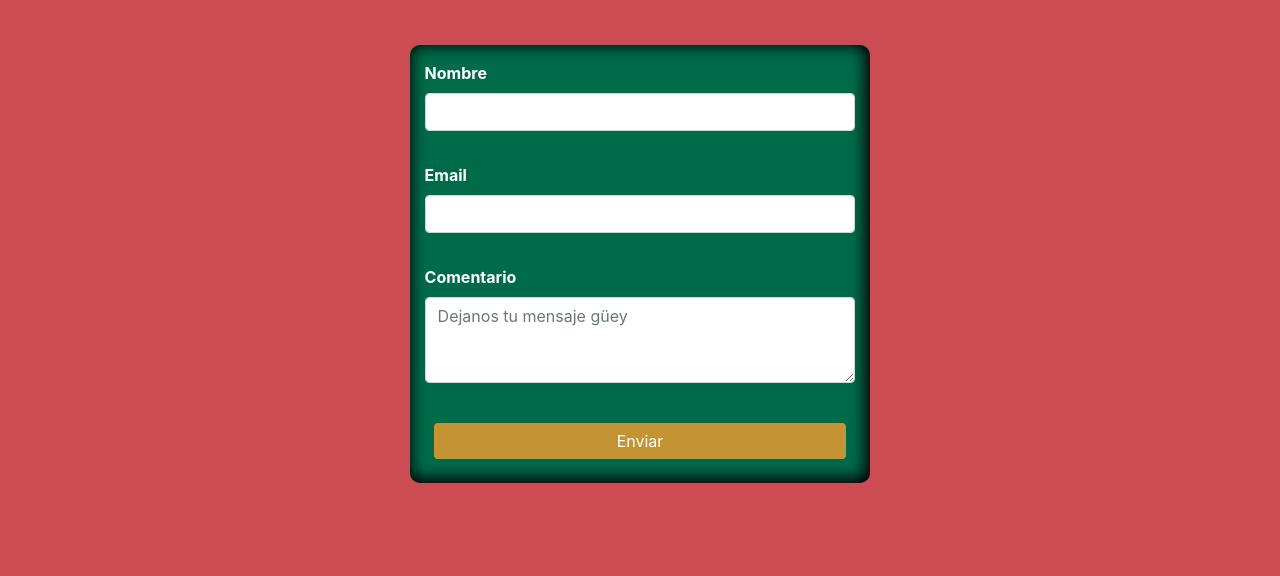
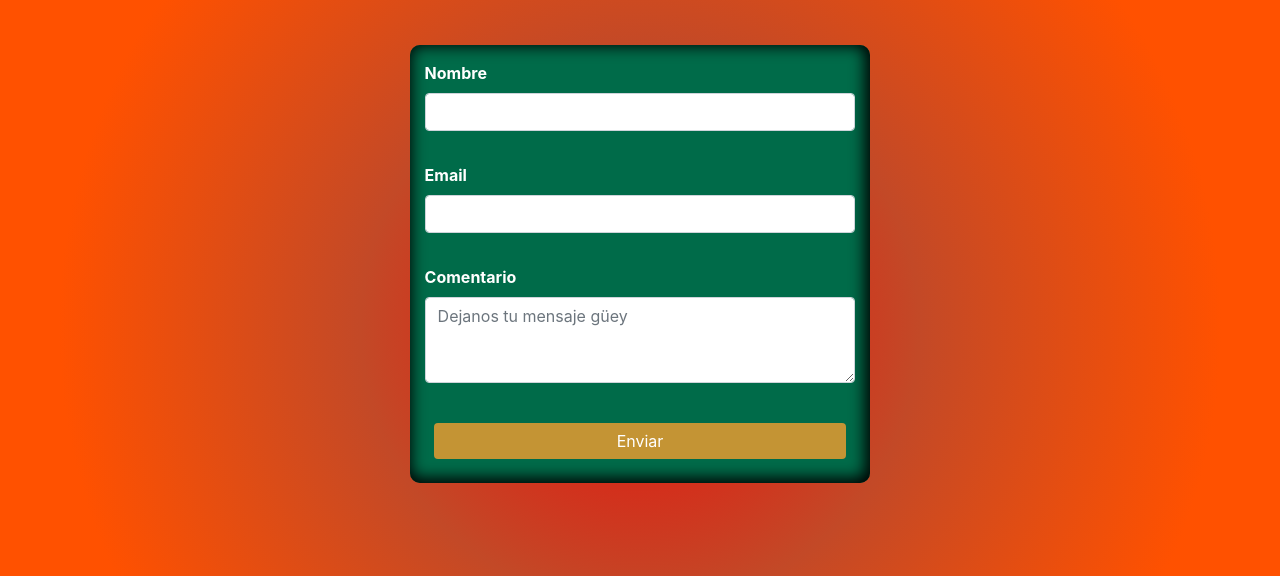
Before and after one commit to Txitxe36/fogonesmexicanos, a website: page form_contacto.html in a window 1280 px wide. Shown: the part 73-649 px from the top of the page. Drawn offline with nearby package versions, Linux system fonts and the light colour scheme; some packages are replaced by stand-ins of ours; a script that the page names is missing; a web font is replaced by a local one.

Commit message:
Update form-contacto.css
Se modificó el color de fondo por un gradiente con gama de colores rojos.

```diff
--- a/css/form-contacto.css
+++ b/css/form-contacto.css
@@ -12,7 +12,8 @@
 body{
     /*background-color: #fbfbd3;*/
     /*background-color: bisque;*/
-    background-color: #c32731d3;
+    /*background-color: #c32731d3;*/
+    background: radial-gradient(circle, rgba(232,13,13,1) 0%, rgba(195,73,39,1) 37%, rgba(255,81,0,1) 77%);
     /*background-color: #c49434;*/
     /*background-color: wheat;*/
     /*background-image: url(../images/banner4.jpg);*/
```
